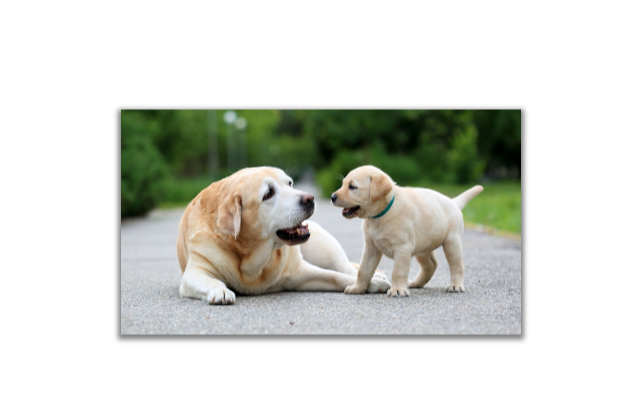
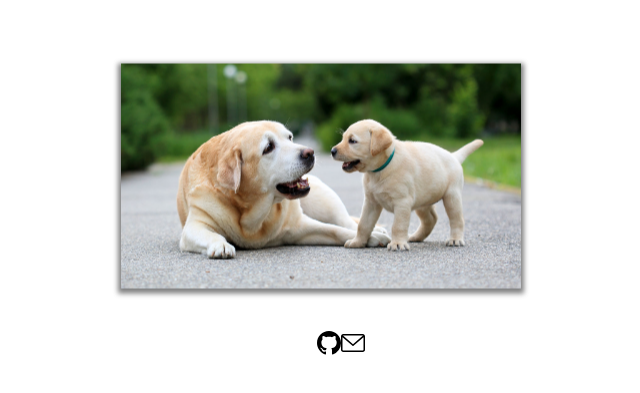
Before and after one commit to passwd10/answer-blog, a Gatsby site: page / in a window 1280 px wide. Shown: the part 191-584 px from the top of the page, without its empty margins (319-959 px from the left). Built offline with nearby package versions, Linux system fonts and the light colour scheme; Gatsby itself is replaced by a stand-in of ours.

Commit message:
feat: 홈페이지의 컴포넌트를 HomeContainer로 이관한다

```diff
--- a/src/components/HomeContainer.tsx
+++ b/src/components/HomeContainer.tsx
@@ -1,11 +1,47 @@
 import React from 'react';
 
+import Image from 'gatsby-image';
+
 import styled from '@emotion/styled';
+import { keyframes } from '@emotion/react';
 
-const HomeContainer: React.FC = () => {
+import GitHubIcon from './icons/GitHubIcon';
+import MailIcon from './icons/MailIcon';
+
+type Props = {
+  data: {
+    avatar: {
+      childImageSharp: {
+        fixed: {
+          base64: string,
+          width: number,
+          height: number,
+          src: string,
+          srcSet: string,
+        }
+      }
+    }
+  }
+}
+
+const HomeContainer: React.FC<Props> = ({ data }) => {
   return (
     <Container>
-      Home
+      <ImageWrapper>
+        <Image
+          fixed={data.avatar.childImageSharp.fixed}
+          style={{ marginBottom: '-5px' }}
+        />
+      </ImageWrapper>
+      <Spacer />
+      <Socials>
+        <li>
+          <GitHubIcon/>
+        </li>
+        <li>
+          <MailIcon />
+        </li>
+      </Socials>
     </Container>
   );
 };
@@ -19,4 +55,28 @@ const Container = styled.section`
   align-items: center;
 `;
 
+const bounce = keyframes`
+  0% {
+    transform: translate(0, 0);
+  }
+
+  50% {
+    transform: translate(0, 10px);
+  }
+`;
+
+const ImageWrapper = styled.span`
+  animation: ${bounce} 3s ease infinite;
+  box-shadow: 0px 3px 5px 3px gray;
+`;
+
+const Socials = styled.ul`
+  display: flex;
+  list-style: none;
+`;
+
+const Spacer = styled.div`
+  margin: 1em;
+`;
+
 export default HomeContainer;
--- a/src/pages/index.tsx
+++ b/src/pages/index.tsx
@@ -1,13 +1,10 @@
 import React from 'react';
 
 import { useStaticQuery, graphql } from 'gatsby';
-import Image from 'gatsby-image';
-
-import styled from '@emotion/styled';
-import { keyframes } from '@emotion/react';
 
 import Layout from '../components/Layout';
 import SEO from '../components/SEO';
+import HomeContainer from '../components/HomeContainer';
 
 type QueryProps = {
   avatar: {
@@ -43,39 +40,9 @@ const HomePage: React.FC = () => {
         description={'개발 흔적을 남기는 블로그'}
         image={data.avatar.childImageSharp.fixed.src}
       />
-      <HomeContainer>
-        <ImageWrapper>
-          <Image
-            fixed={data.avatar.childImageSharp.fixed}
-            style={{ marginBottom: '-5px' }}
-          />
-        </ImageWrapper>
-      </HomeContainer>
+      <HomeContainer data={data}/>
     </Layout>
   );
 };
 
 export default HomePage;
-
-const HomeContainer = styled.section`
-  width: 100%;
-  min-height: 100vh;
-  display: flex;
-  justify-content: center;
-  align-items: center;
-`;
-
-const bounce = keyframes`
-  0% {
-    transform: translate(0, 0);
-  }
-
-  50% {
-    transform: translate(0, 10px);
-  }
-`;
-
-const ImageWrapper = styled.span`
-  animation: ${bounce} 3s ease infinite;
-  box-shadow: 0px 3px 5px 3px gray;
-`;
```
